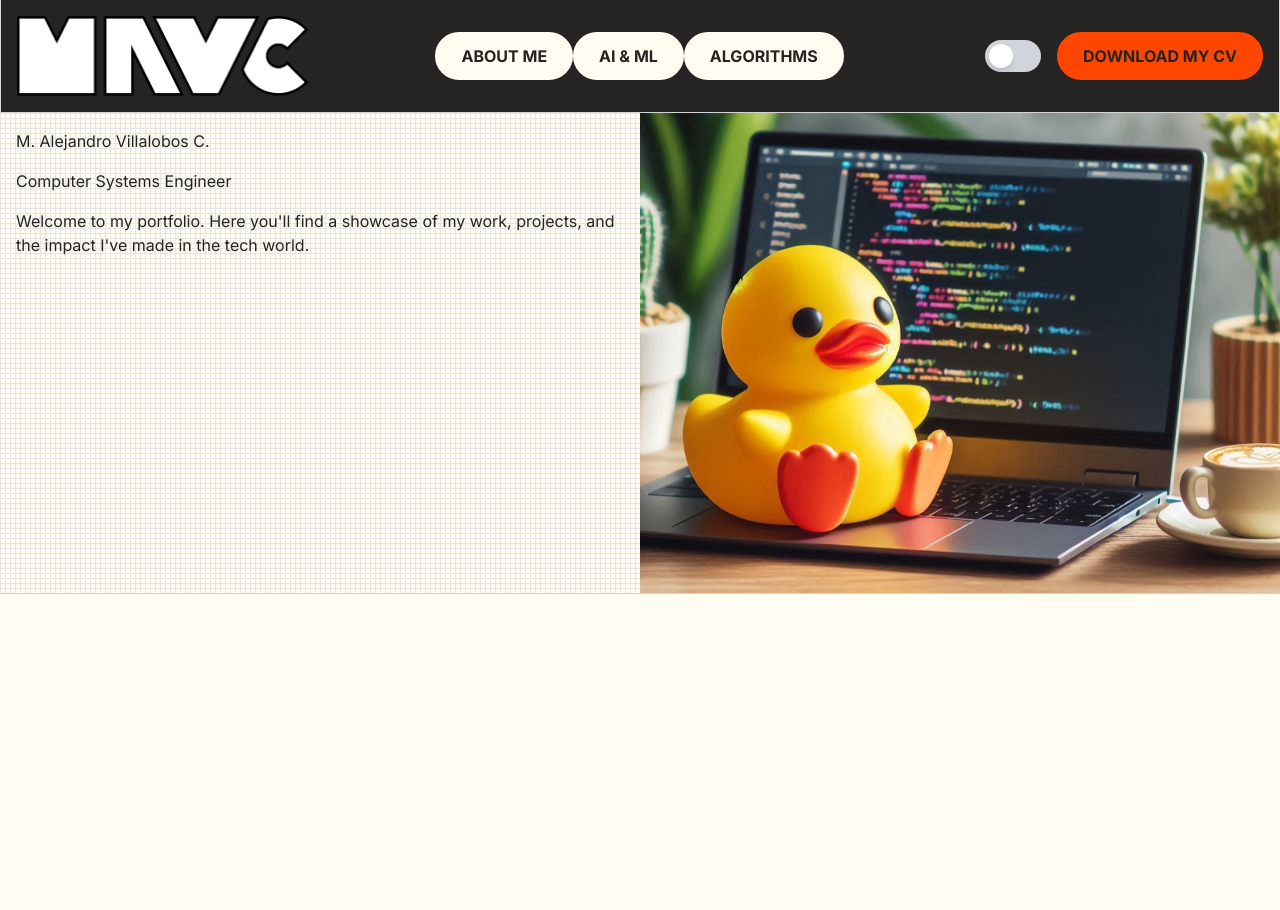
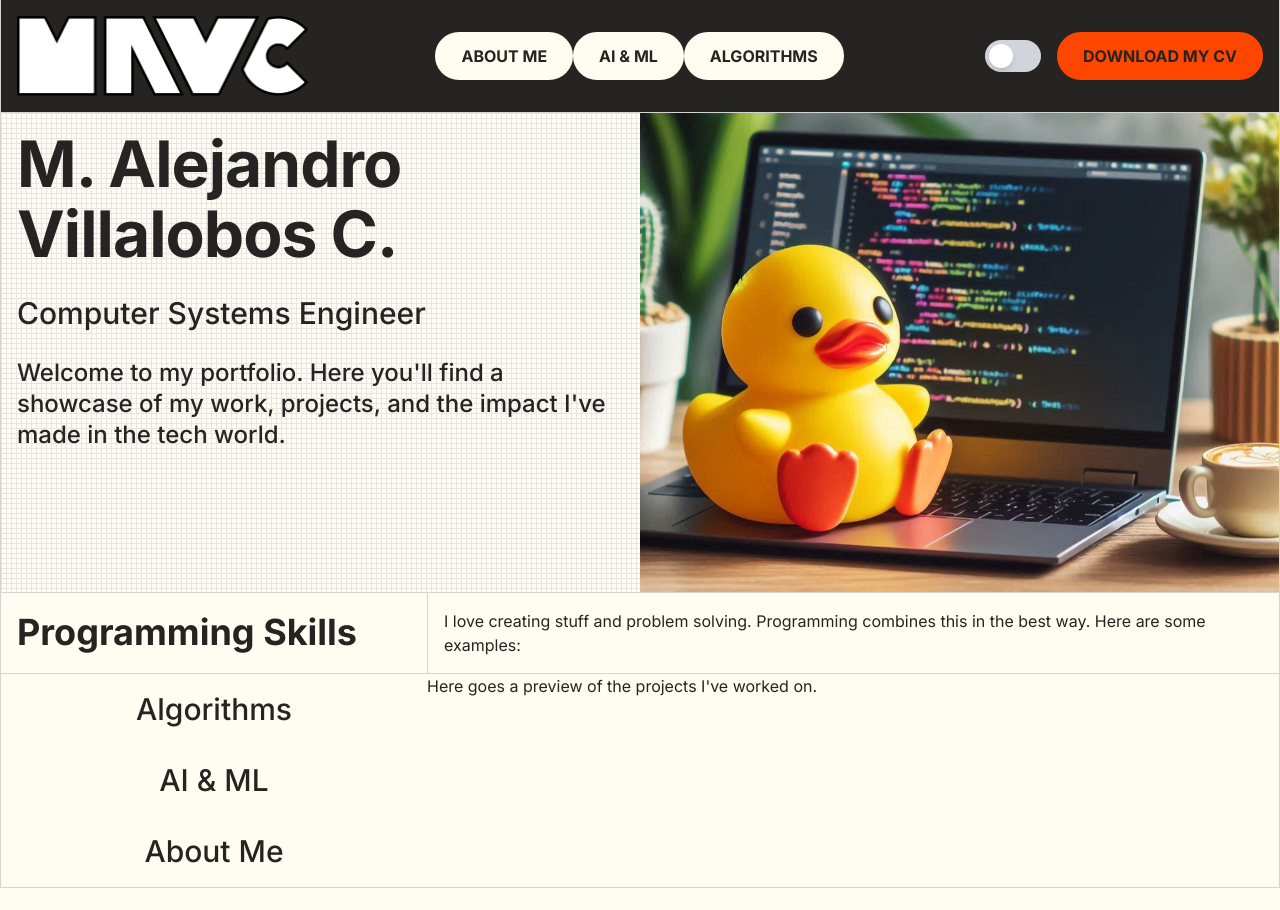
Before and after one commit to MAlejandroVC/mavc-portfolio, a Next.js app: page / in a window 1280 px wide. Shown: the top 910 px of the page. Built offline with nearby package versions, Linux system fonts and the light colour scheme.

Commit message:
landing - section2 v1

```diff
--- a/src/app/page.tsx
+++ b/src/app/page.tsx
@@ -2,14 +2,16 @@ import Image from "next/image";
 
 export default function Home() {
   return (
-    <div className="border-y">
+    <div>
       {/* Name and img */}
+      <div  className="">
         <div className="max-w-screen-xl mx-auto
-                      grid grid-cols-1 lg:grid-cols-2">
-        <div className="mesh-background p-4 space-y-4">
-          <h1>M. Alejandro Villalobos C.</h1>
-          <h2>Computer Systems Engineer</h2>
-          <h3>Welcome to my portfolio. Here you&#39;ll find a showcase of my work, projects, and the impact I&#39;ve made in the tech world.</h3>
+                        grid grid-cols-1 lg:grid-cols-2
+                        border-x border-t">
+          <div className="mesh-background p-4 space-y-6">
+            <h1 className="text-display">M. Alejandro Villalobos C.</h1>
+            <h2 className="text-title-2">Computer Systems Engineer</h2>
+            <h3 className="text-title-3">Welcome to my portfolio. Here you&#39;ll find a showcase of my work, projects, and the impact I&#39;ve made in the tech world.</h3>
           </div>
           <div className="hidden lg:block relative">
             <Image
@@ -20,10 +22,57 @@ export default function Home() {
             />
           </div>
         </div>
+      </div>
+
 
       {/* Projects and previews */}
-      <div>
-
+      <div className="">
+        <div className="max-w-screen-xl mx-auto
+                        border-x border-t">
+          <div className="grid grid-cols-3 divide-x">
+            <h2 className="text-title-1 p-4">Programming Skills</h2>
+            <p className="text-body p-4 col-span-2">
+              I love creating stuff and problem solving. Programming combines this in the best way. Here are some examples:
+            </p>
+          </div>
+        </div>
+      </div>
+      <div className="border-t">
+        <div className="max-w-screen-xl mx-auto
+                        border-x
+                        grid grid-cols-3">
+          <div className="grid grid-cols-1">
+            <a
+              className={`
+              text-title-2
+              hover:text-text-inverse
+              hover:bg-bg-inverse
+              w-auto h-full flex justify-center items-center px-6 py-4
+              duration-200
+            `}>Algorithms</a>
+            <a
+              className={`
+              text-title-2
+              hover:text-text-inverse
+              hover:bg-bg-inverse
+              w-auto h-full flex justify-center items-center px-6 py-4
+              duration-200
+            `}>AI & ML</a>
+            <a
+              className={`
+              text-title-2
+              hover:text-text-inverse
+              hover:bg-bg-inverse
+              w-auto h-full flex justify-center items-center px-6 py-4
+              duration-500
+            `}>About Me</a>
+          </div>
+          <div className="col-span-2">
+            <p>
+              Here goes a preview of the projects I&#39;ve worked on.
+            </p>
+          </div>
+        </div>
       </div>
 
       {/* Contact Info */}
@@ -31,6 +80,8 @@ export default function Home() {
 
       </div>
 
+      <div className="border-t"/>
+
     </div>
   );
 }
```
Lines whose indentation alone changed are shown as unchanged.
